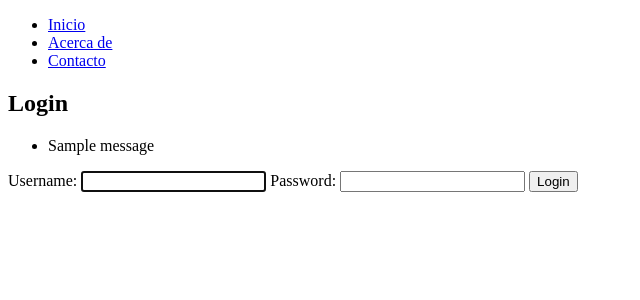
After one commit to DarwinJesusNeiraC/hackatonNasa, a Django app: page /login in a window 1280 px wide. The commit adds this page. Shown: the top 300 px of the page, without its empty margins (0-640 px from the left). Run offline with Django 4.2, Linux system fonts and the light colour scheme; tables that the repository leaves empty hold one stand-in row (values such as "Sample post"); one stand-in notice (Sample message) is shown; some libraries are stand-ins or nearby versions.

Commit message:
vista para loguearse

```diff
--- a/aquamaps/urls.py
+++ b/aquamaps/urls.py
@@ -16,10 +16,11 @@ Including another URLconf
 """
 from django.contrib import admin
 from django.urls import path
-from usuarios.views import register_request
+from usuarios.views import register_request, home, login_request
 
 urlpatterns = [
     path('admin/', admin.site.urls),
+    path('', home, name='homepage'),
     path('register', register_request, name='register'),
-    #
+    path('login', login_request, name='login'),
 ]
--- /dev/null
+++ b/usuarios/templates/login.html
@@ -0,0 +1,26 @@
+{% extends "base.html" %}
+
+{% block content %}
+
+{% load crispy_forms_tags %}
+
+<h2>Login</h2>
+
+<!-- Mostrar mensajes -->
+{% if messages %}
+<ul class="messages">
+	{% for message in messages %}
+	<li{% if message.tags %} class="{{ message.tags }}"{% endif %}>{{ message }}</li>
+	{% endfor %}
+</ul>
+{% endif %}
+
+<!-- Formulario de login -->
+<form method="post">
+	{% csrf_token %}
+	{{ form.username.label_tag }} {{ form.username }}
+	{{ form.password.label_tag }} {{ form.password }}
+	<button type="submit">Login</button>
+</form>
+
+{% endblock %}
--- a/usuarios/views.py
+++ b/usuarios/views.py
@@ -1,7 +1,11 @@
 from django.shortcuts import  render, redirect
 from .forms import NewUserForm
-from django.contrib.auth import login
+from django.contrib.auth import login, authenticate
 from django.contrib import messages
+from django.contrib.auth.forms import AuthenticationForm
+
+def home(request):
+    return render(request, "home.html")
 
 def register_request(request):
     if request.method == "POST":
@@ -10,7 +14,25 @@ def register_request(request):
             user = form.save()
             login(request, user)
             messages.success(request, "Registration successful." )
-            return redirect("main:homepage")
+            return redirect("homepage")
         messages.error(request, "Unsuccessful registration. Invalid information.")
     form = NewUserForm()
     return render (request=request, template_name="register.html", context={"form":form})
+
+def login_request(request):
+    if request.method == "POST":
+        form = AuthenticationForm(request, data=request.POST)
+        if form.is_valid():
+            username = form.cleaned_data.get('username')
+            password = form.cleaned_data.get('password')
+            user = authenticate(username=username, password=password)
+            if user is not None:
+                login(request, user)
+                messages.info(request, f"You are now logged in as {username}.")
+                return redirect("homepage")
+            else:
+                messages.error(request,"Invalid username or password.")
+        else:
+            messages.error(request,"Invalid username or password.")
+    form = AuthenticationForm()
+    return render(request=request, template_name="login.html", context={"form":form})
```
Also changed, not shown: usuarios/templates/home.html (added, +9 -0 lines), usuarios/templates/register.html (+8 -0 lines).
